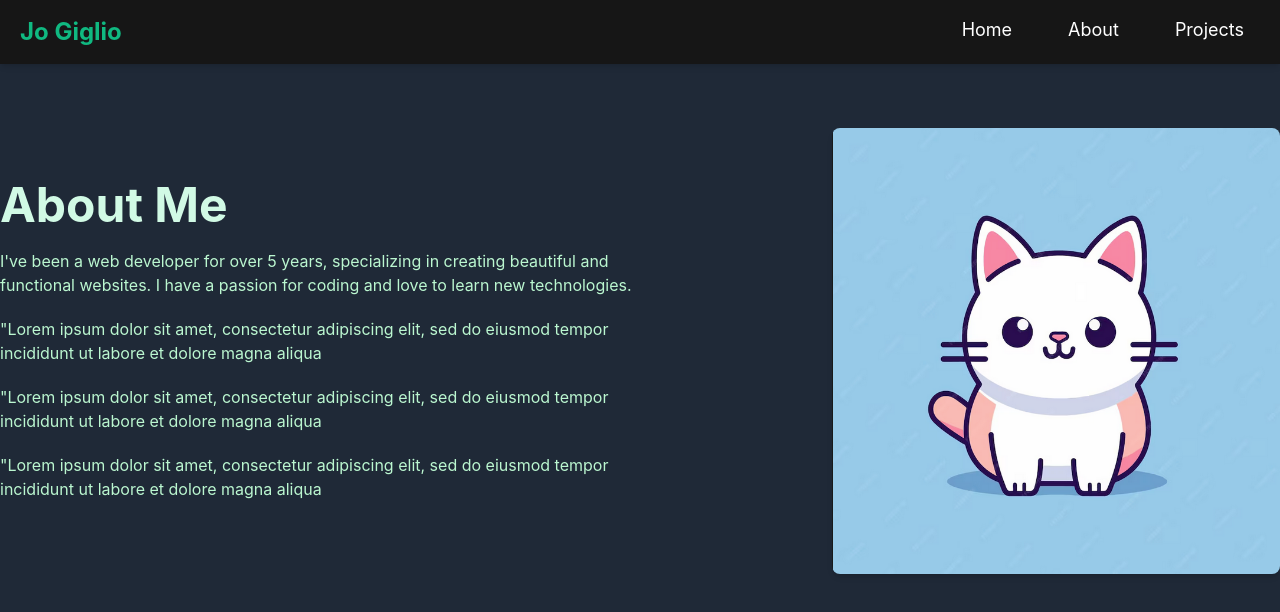
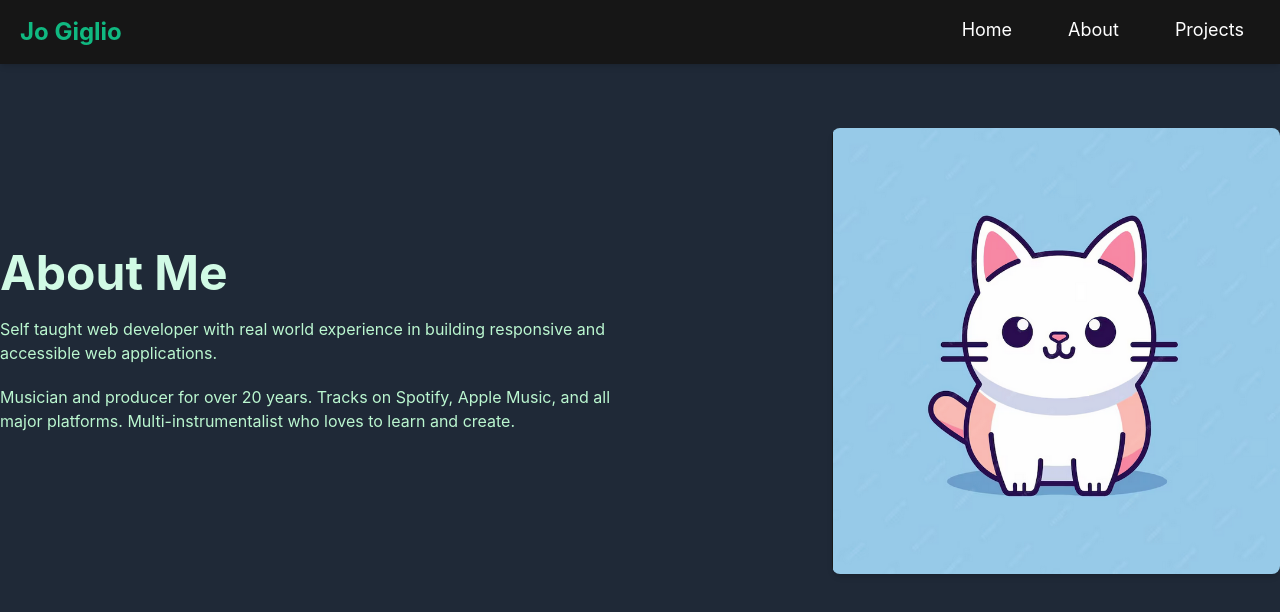
Before and after one commit to Joe-Gigs/portfolio, a React (Create React App) app: page /about in a window 1280 px wide. Shown: the top 612 px of the page. Built offline with nearby package versions, Linux system fonts and the light colour scheme.

Commit message:
added copy, fixed little things

```diff
--- a/src/App.js
+++ b/src/App.js
@@ -12,7 +12,7 @@ function App() {
        <Header />
       <Routes>
 
-        <Route path="/Portfolio" element={ <Hero /> } />
+        <Route path="/portfolio" element={ <Hero /> } />
         <Route path="/about" element={ <About /> } />
         <Route path="/projects" element={ <Projects /> } />
       </Routes>
--- a/src/componets/About.js
+++ b/src/componets/About.js
@@ -12,20 +12,20 @@ const About = () => {
           </h2>
 
             <p className="pb-5 text-[#bbf7d0]">
-              I've been a web developer for over 5 years, specializing in creating beautiful and functional websites. I have a passion for coding and love to learn new technologies.
+              Self taught web developer with real world experience in building responsive and accessible web applications.
             </p>
 
             <p className="pb-5 text-[#bbf7d0]">
+              Musician and producer for over 20 years. Tracks on Spotify, Apple Music, and all major platforms. Multi-instrumentalist who loves to learn and create.
+            </p>
+
+            {/* <p className="pb-5 text-[#bbf7d0]">
               "Lorem ipsum dolor sit amet, consectetur adipiscing elit, sed do eiusmod tempor incididunt ut labore et dolore magna aliqua
             </p>
 
             <p className="pb-5 text-[#bbf7d0]">
               "Lorem ipsum dolor sit amet, consectetur adipiscing elit, sed do eiusmod tempor incididunt ut labore et dolore magna aliqua
-            </p>
-
-            <p className="pb-5 text-[#bbf7d0]">
-              "Lorem ipsum dolor sit amet, consectetur adipiscing elit, sed do eiusmod tempor incididunt ut labore et dolore magna aliqua
-            </p>
+            </p> */}
 
           </div>
 
--- a/src/componets/Header.js
+++ b/src/componets/Header.js
@@ -14,7 +14,7 @@ return (
     <nav className="hidden md:block">
       <ul className="flex space-x-6">
         <li>
-          <Link to="/Portfolio" className="hover:text-[#10b981] transition-colors duration-300">
+          <Link to="/portfolio" className="hover:text-[#10b981] transition-colors duration-300">
           Home</Link>
         </li>
         <li>
--- a/src/componets/web_projects_data.js
+++ b/src/componets/web_projects_data.js
@@ -9,13 +9,13 @@ const webProjectsData = [
     name: "",
     img: require("../assets/nycda.jpg"),
     link: "https://www.youtube.com/playlist?list=PLgIwF_OCW0vasu0xe-uN423Wx8JGp3uyc",
-    desc: "NextBlog is a Next.js and Sanity starter kit that allows you to create a fully-functional blog with Next.js and Sanity. It comes with Stripe integration for easy payments.",
+    desc: "Contributed to the development of a web platform for the New York Code and Design Academy, a coding bootcamp.",
   },
   {
     name: "",
      img: require("../assets/superfood.png"),
     link: "https://globalgamejam.org/games/2025/personal-bubble-re-cover-letter-1",
-    desc: "Solid is a Next.js boilerplate & starter kit that allows you to quickly lunch your own SaaS application with ease. It comes with Stripe, NextAuth, and many more essential integrations",
+    desc: "Built a landing page for food startup Superfood product using HTML, CSS, and JavaScript.",
   },
   {
     name: "",
```
